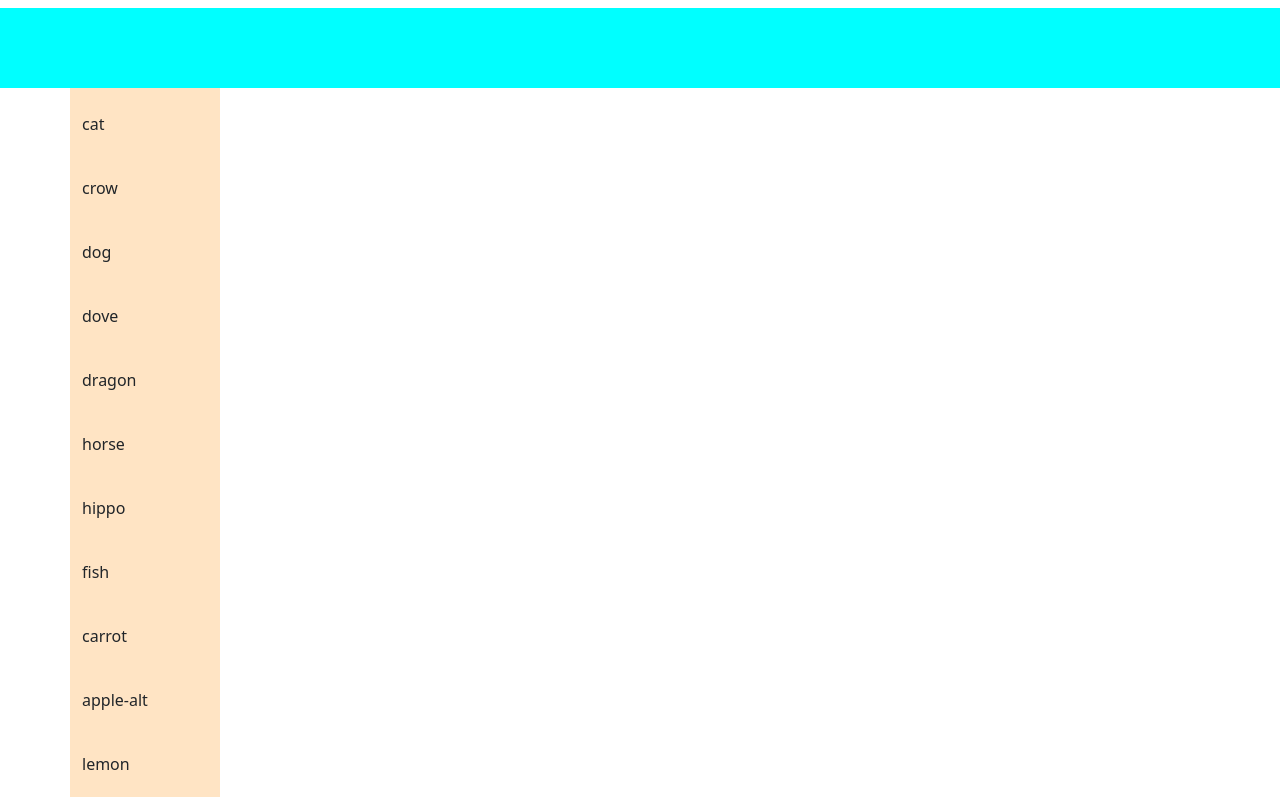
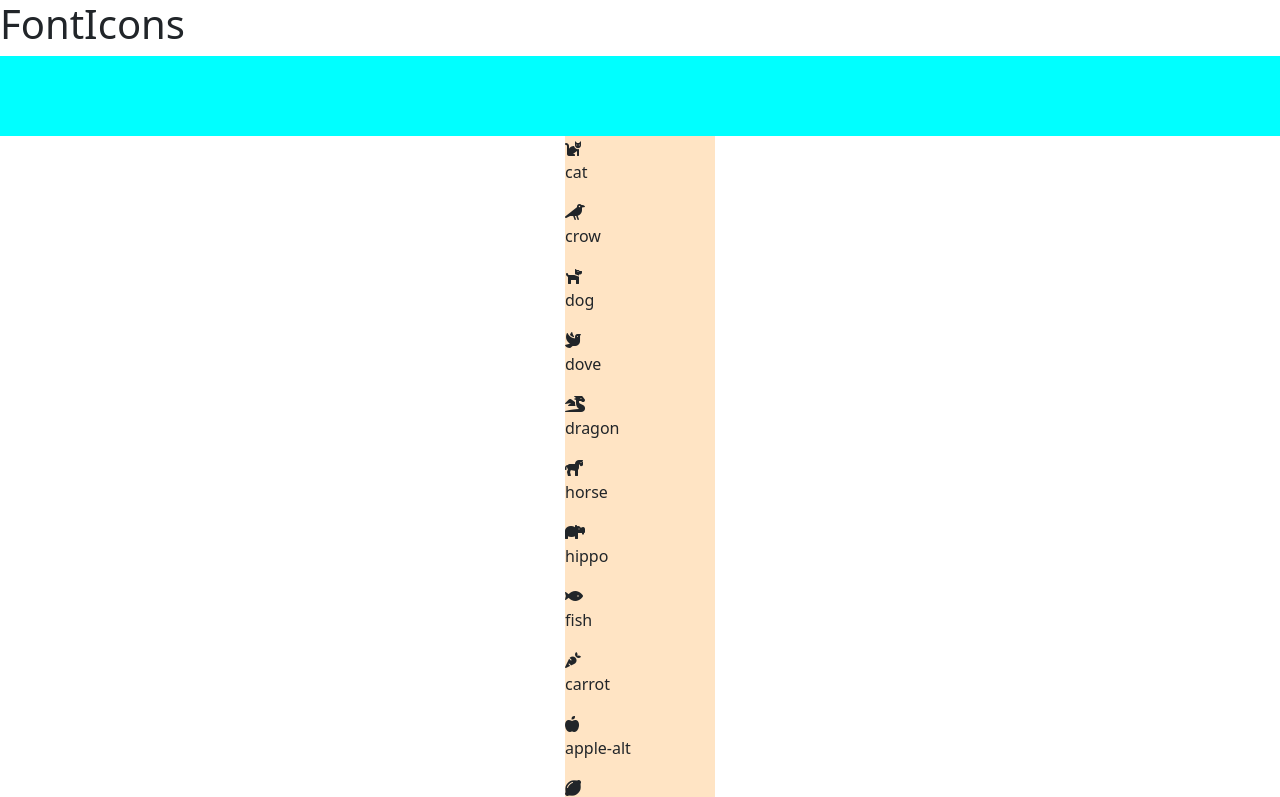
Before and after one commit to chry902/js-es6-icons, a plain HTML site: page index.html in a window 1280 px wide. Shown: the top 797 px of the page. Drawn offline with nearby package versions, Linux system fonts and the light colour scheme.

Commit message:
avanzamento

```diff
--- a/assets/main.js
+++ b/assets/main.js
@@ -101,7 +101,7 @@ const icon = [
 icon.forEach((icon, index, array) => {
     const cardElement = `
     <div class="cards">
-        <i class="${icon.family} ${icon.prefix} ${icon.type}"></i>
+        <i class="${icon.family} ${icon.prefix}${icon.name}"></i>
         <p>${icon.name}</p>
     </div>
     `
--- a/index.html
+++ b/index.html
@@ -11,12 +11,14 @@
 <body>
 
 <header>
-    <h1></h1>
-    <nav></nav>
+    <h1>FontIcons</h1>
+    <nav>
+
+    </nav>
 </header>
 <main>
-    <div class="container">
-        <div class="row cards"></div>
+    <div class="container d-flex justify-content-center ">
+        <div class=" cards "></div>
     </div>
 </main>
 
```
